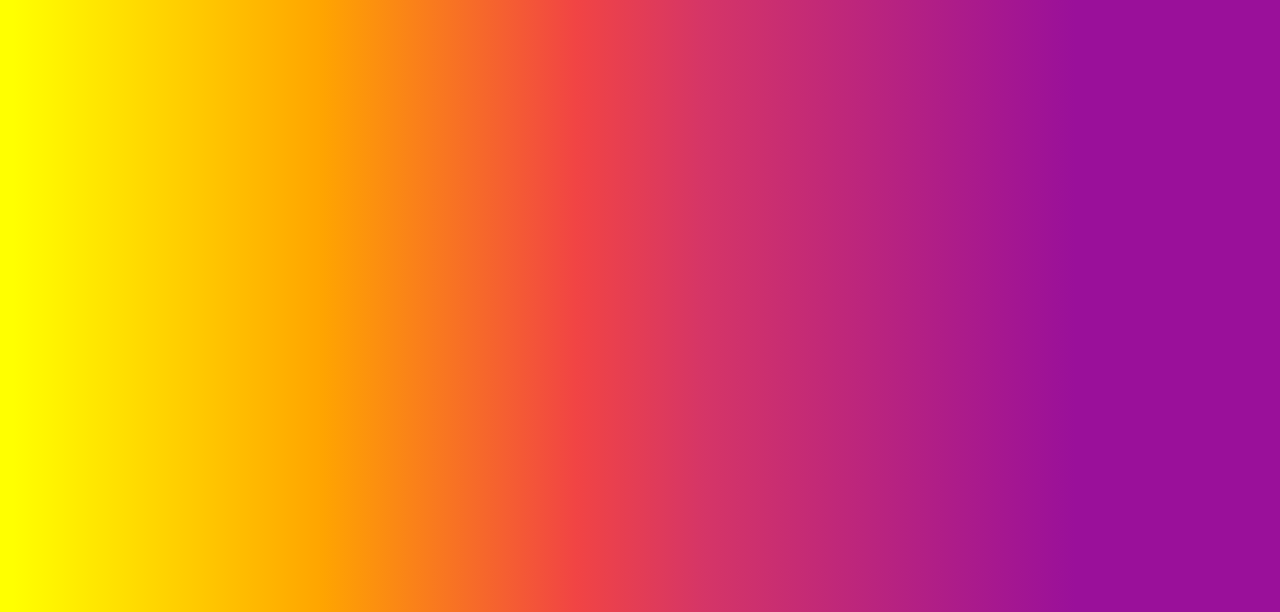
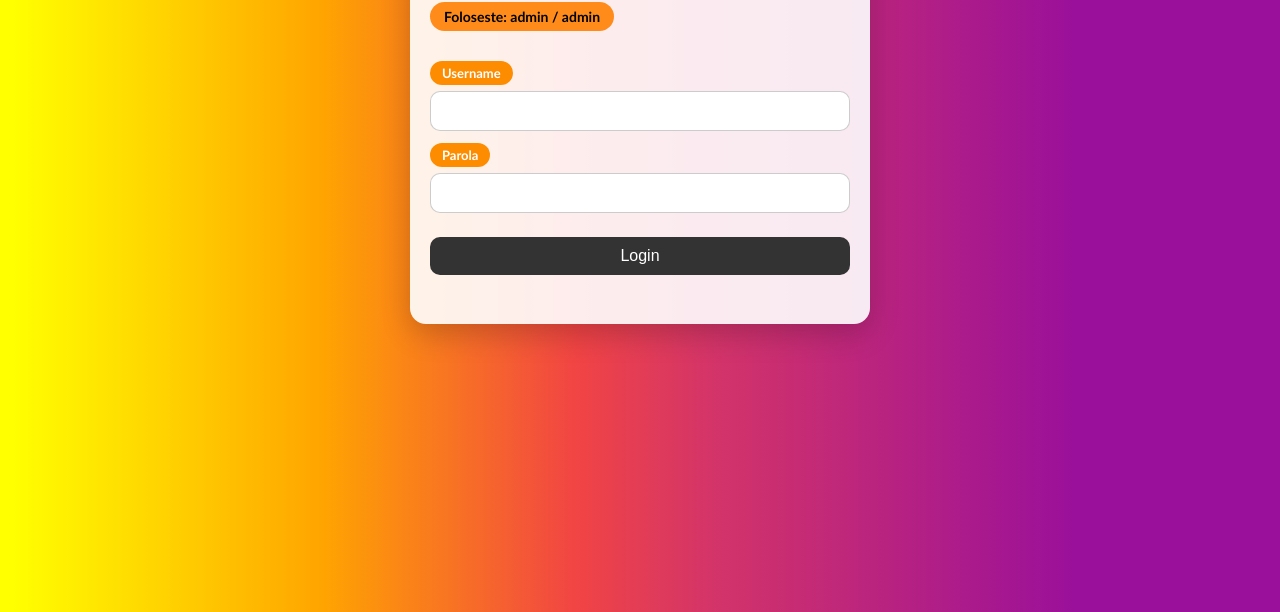
Before and after one commit to flwnxt/android-weather-app, a website: page app/pages/login/index.html in a window 1280 px wide. Shown: the part 188-800 px from the top of the page. Drawn offline with Linux system fonts and the light colour scheme.

Commit message:
Added Login functionality

```diff
--- a/app/pages/login/index.html
+++ b/app/pages/login/index.html
@@ -9,7 +9,33 @@
     <link rel="stylesheet" href="../../shared/css/navbar.css">
 </head>
 <body>
+    <!-- Inserare navbar -->
     <div id="navbar-container"></div>
+
+    <main class="card">
+    <h1>Autentificare</h1>
+    <p>
+        <span class="badge info">Foloseste: admin / admin</span>
+    </p>
+
+    <form id="loginForm" novalidate>
+      <label>
+        <span class="badge secondary">Username</span>
+        <input id="username" type="text" autocomplete="username" required />
+      </label>
+
+      <label>
+        <span class="badge secondary">Parola</span>
+        <input id="password" type="password" autocomplete="current-password" required />
+      </label>
+
+      <button type="submit">Login</button>
+      <p id="error" class="error" aria-live="polite"></p>
+    </form>
+  </main>
+
+    <!-- Inserare navbar -->
     <script src="../../shared/js/navbar.js"></script>
+    <script src="./login.js"></script>
 </body>
 </html>
--- a/app/pages/login/login.css
+++ b/app/pages/login/login.css
@@ -0,0 +1,73 @@
+.card {
+  width: min(420px, 92vw);
+  background: rgba(255,255,255,0.9);
+  border-radius: 16px;
+  padding: 20px;
+  box-shadow: 0 10px 30px rgba(0,0,0,0.2);
+}
+
+.card h1 { margin: 0 0 8px; }
+
+
+.badge {
+  display: inline-flex;
+  align-items: center;
+  width: fit-content;
+  max-width: max-content;
+
+  background-color: #fe8c01;
+  color: #fff;
+  padding: 4px 12px;
+  border-radius: 999px;
+
+  font-size: 13px;
+  font-weight: 600;
+}
+
+.badge.info {
+  font-size: 14px;
+  padding: 6px 14px;
+  margin-bottom: 14px;
+
+  background-color: #ff8c1a;
+  color: #000000;
+}
+
+
+label { display: grid; gap: 6px; margin: 12px 0; }
+input {
+  padding: 10px 12px;
+  border-radius: 10px;
+  border: 1px solid rgba(0,0,0,0.2);
+  font-size: 16px;
+}
+
+button {
+  width: 100%;
+  margin-top: 12px;
+  padding: 10px 12px;
+  border: 0;
+  border-radius: 10px;
+  font-size: 16px;
+  cursor: pointer;
+
+  background-color: #333;
+  color: white;
+
+  transition: background-color 0.25s ease, transform 0.15s ease;
+}
+
+button:hover {
+  background-color: #fe8c01; /* portocaliu */
+  transform: translateY(-1px);
+}
+
+button:active {
+  transform: translateY(0);
+}
+
+.error {
+  margin: 10px 0 0;
+  color: #b00020;
+  min-height: 1.2em;
+}
--- a/app/pages/login/login.js
+++ b/app/pages/login/login.js
@@ -0,0 +1,42 @@
+// Logica de login din pagina login.html
+// Cand userul se logheaza flag-ul "isLoggedIn" din localStorage va avea valoarea "True"
+
+
+// Preluare date din formular
+const form = document.getElementById("loginForm");
+const usernameEl = document.getElementById("username");
+const passwordEl = document.getElementById("password");
+const errorEl = document.getElementById("error"); // error handling
+
+// username si password hardocate
+const AUTH_KEY = "isLoggedIn";
+const USERNAME = "admin";
+const PASSWORD = "admin";
+
+// redirectionare user pe pagina de home daca acesta este deja logat
+if (localStorage.getItem(AUTH_KEY) === "true") {
+  window.location.href = "../home/index.html";
+}
+
+// Listener pentru submit-ul form-ului
+form.addEventListener("submit", (e) => {
+  e.preventDefault(); // opreste refresh si request-uri HTTP
+  errorEl.textContent = ""; // curata mesajul de eroare anterior (Daca exista)
+
+// Citim datele introduse de user
+  const u = usernameEl.value.trim();
+  const p = passwordEl.value;
+
+// Daca parola si username-ul sunt corecte facem log-in-ul
+  if (u === USERNAME && p === PASSWORD) {
+    localStorage.setItem(AUTH_KEY, "true"); // seteaza auth_key pe "true"
+    localStorage.setItem("loggedUser", u); // folositor pentru mesaj de greeting
+    window.location.href = "../home/index.html"; // redirect catre home
+    return;
+  }
+
+// Error handling - daca user sau parola sunt gresite, afisam eroare
+  errorEl.textContent = "Username sau parola incorecte.";
+  passwordEl.value = "";
+  passwordEl.focus();
+});
```
Also changed, not shown: app/auth.js (added, +19 -0 lines), app/index.html (+1 -1 lines), app/pages/feedback/index.html (+4 -0 lines), app/pages/search/index.html (+4 -0 lines).
